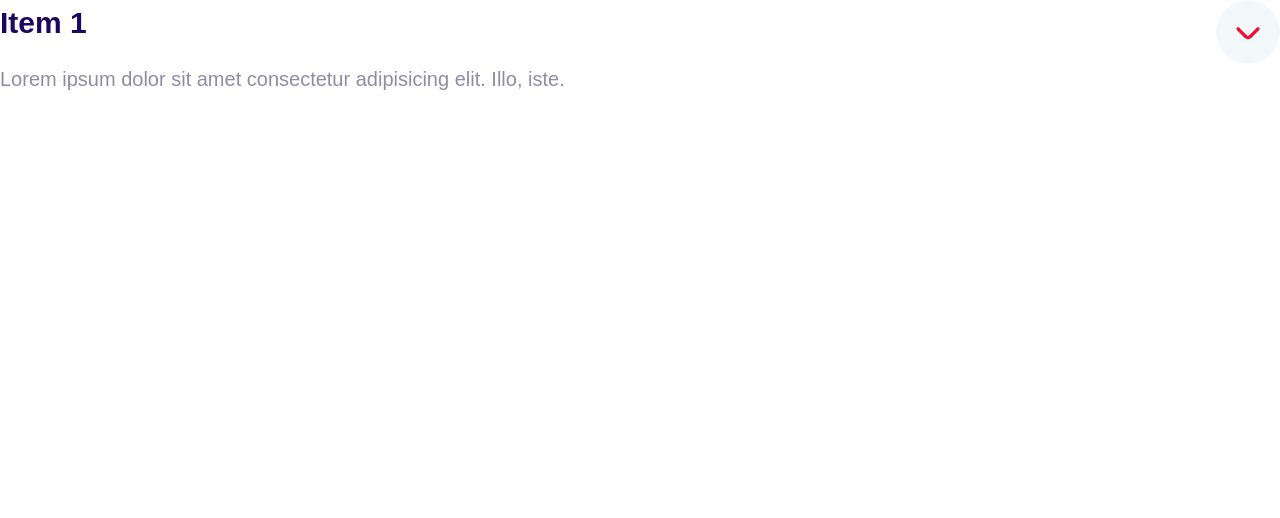
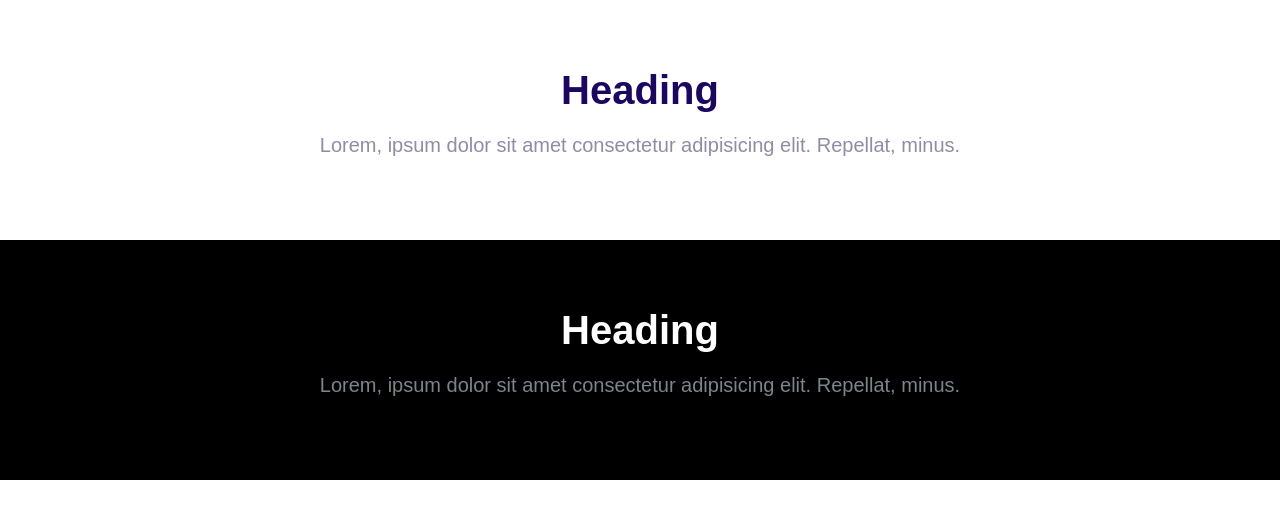
Before and after one commit to gamithf/Home-Made-Cakes, a plain HTML site: page index.html in a window 1280 px wide. Drawn offline with Linux system fonts and the light colour scheme.

Commit message:
Build the block component

```diff
--- a/css/styles.css
+++ b/css/styles.css
@@ -300,3 +300,24 @@ tr th {
   max-height: 100vh;
   opacity: 1;
 }
+/* Blocks */
+.block {
+  padding: 6rem 2rem;
+}
+.block__header {
+  text-align: center;
+}
+.block__heading {
+  margin-top: 0;
+}
+.block--dark {
+  background-color: #000;
+  color: #7b858b;
+}
+.block--dark .block__heading {
+  color: #fff;
+}
+.container {
+  max-width: 1140px;
+  margin: 0 auto;
+}
--- a/index.html
+++ b/index.html
@@ -15,19 +15,25 @@
     <link rel="stylesheet" href="css/styles.css" />
   </head>
   <body>
-    <div class="collapsible collapsible--expanded">
-      <header class="collapsible__header">
-        <h2 class="collapsible__heading">Item 1</h2>
-        <span class="icon-container">
-          <svg class="icon icon--card collapsible-icon">
-            <use xlink:href="images/sprite.svg#angle-small-right (1)"></use>
-          </svg>
-        </span>
+    <section class="block container">
+      <header class="block__header">
+        <h2 class="block__heading">Heading</h2>
+        <p>
+          Lorem, ipsum dolor sit amet consectetur adipisicing elit. Repellat,
+          minus.
+        </p>
       </header>
-      <div class="collapsible__content">
-        Lorem ipsum dolor sit amet consectetur adipisicing elit. Illo, iste.
+    </section>
+    <section class="block block--dark">
+      <div class="container">
+        <header class="block__header">
+          <h2 class="block__heading">Heading</h2>
+          <p>
+            Lorem, ipsum dolor sit amet consectetur adipisicing elit. Repellat,
+            minus.
+          </p>
+        </header>
       </div>
-    </div>
-    <script src="js/main.js"></script>
+    </section>
   </body>
 </html>
```
Also changed, not shown: components/block.html (added, +19 -0 lines).
